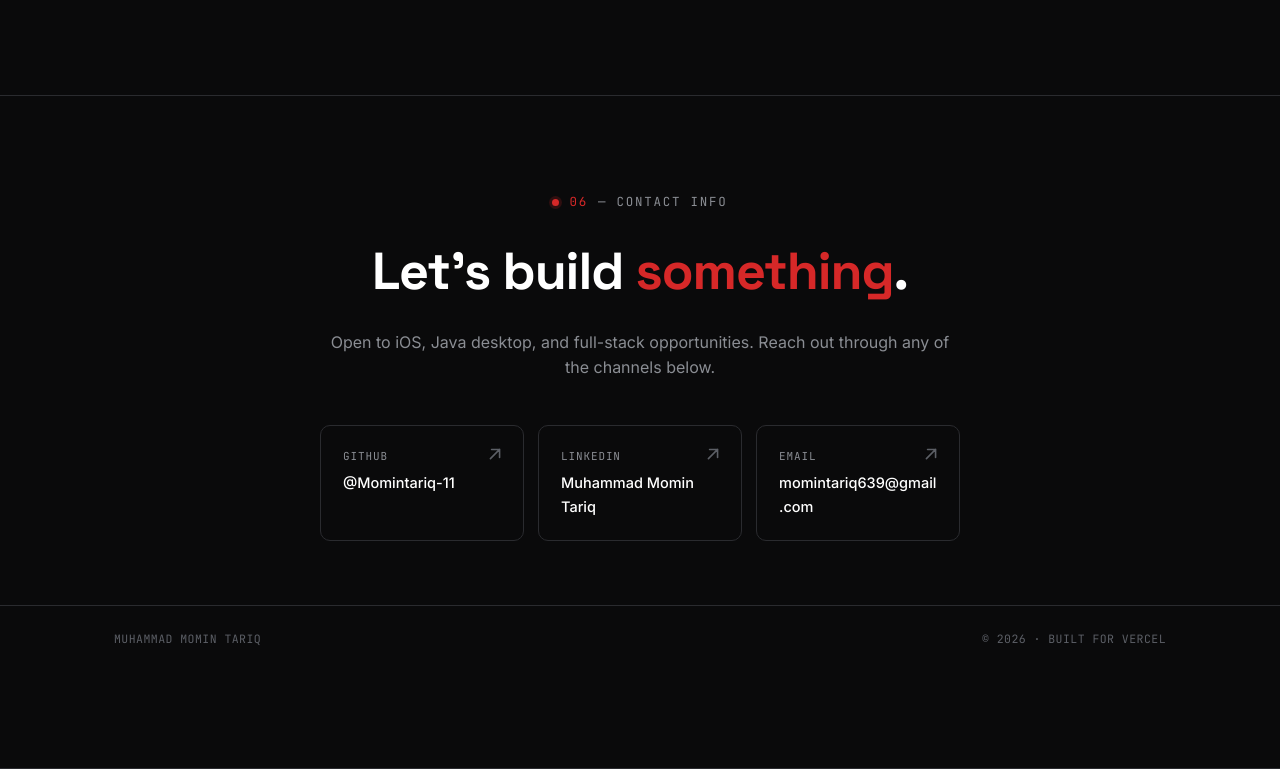
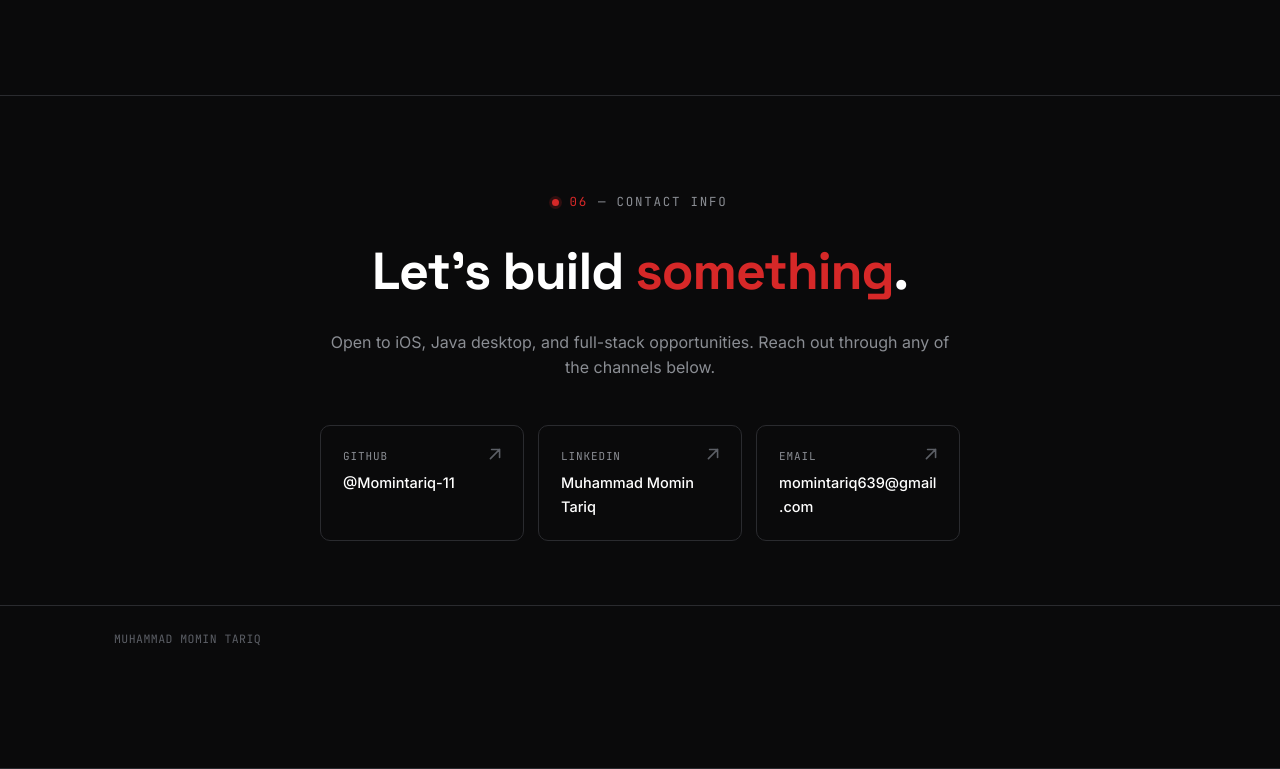
Before and after one commit to Momintariq-11/MUHAMMAD-MOMIN-TARIQ, a React (Vite) app: page / in a window 1280 px wide. Shown: the part 4883-5652 px from the top of the page. Built offline with nearby package versions, Linux system fonts and the light colour scheme.

Commit message:
Update Contact.jsx

```diff
--- a/src/components/Contact.jsx
+++ b/src/components/Contact.jsx
@@ -38,7 +38,7 @@ export default function Contact() {
       <footer className="footer">
         <div className="wrap footer__inner">
           <span className="mono footer__brand">{profile.name.toUpperCase()}</span>
-          <span className="mono footer__meta">© {new Date().getFullYear()} · BUILT FOR VERCEL</span>
+
         </div>
       </footer>
     </section>
```
